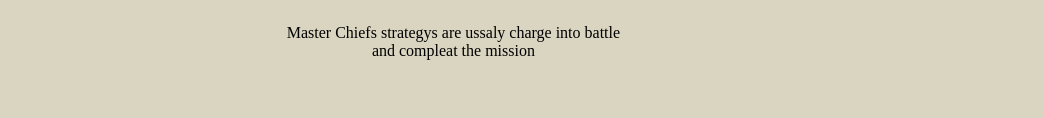
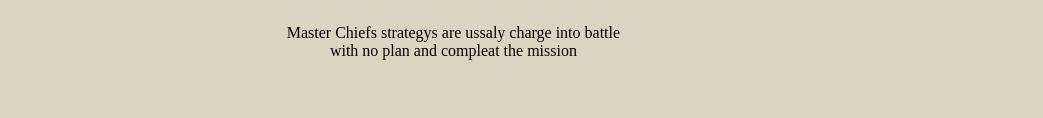
Before and after one commit to TevynCox/TevynCox.github.io, a plain HTML site: page index.html in a window 1280 px wide. Shown: the part 1462-1580 px from the top of the page, without its empty margins (118-1161 px from the left). Drawn offline with Linux system fonts and the light colour scheme.

Commit message:
Update index.html

```diff
--- a/index.html
+++ b/index.html
@@ -56,7 +56,7 @@
       <aside class="sidebar">
       <h3>main staregies</h3>
         <img src="http://i2.wp.com/www.themindofgame.com/wp-content/uploads/2012/12/Halo-4-prekonalo-Black-Ops-2-image-916.jpg">
-        <p>Master Chiefs strategys are ussaly charge into battle and compleat the mission</p>
+        <p>Master Chiefs strategys are ussaly charge into battle with no plan and compleat the mission</p>
       </aside>
       <section class="left-col">
         <h3>armor</h3>
```
